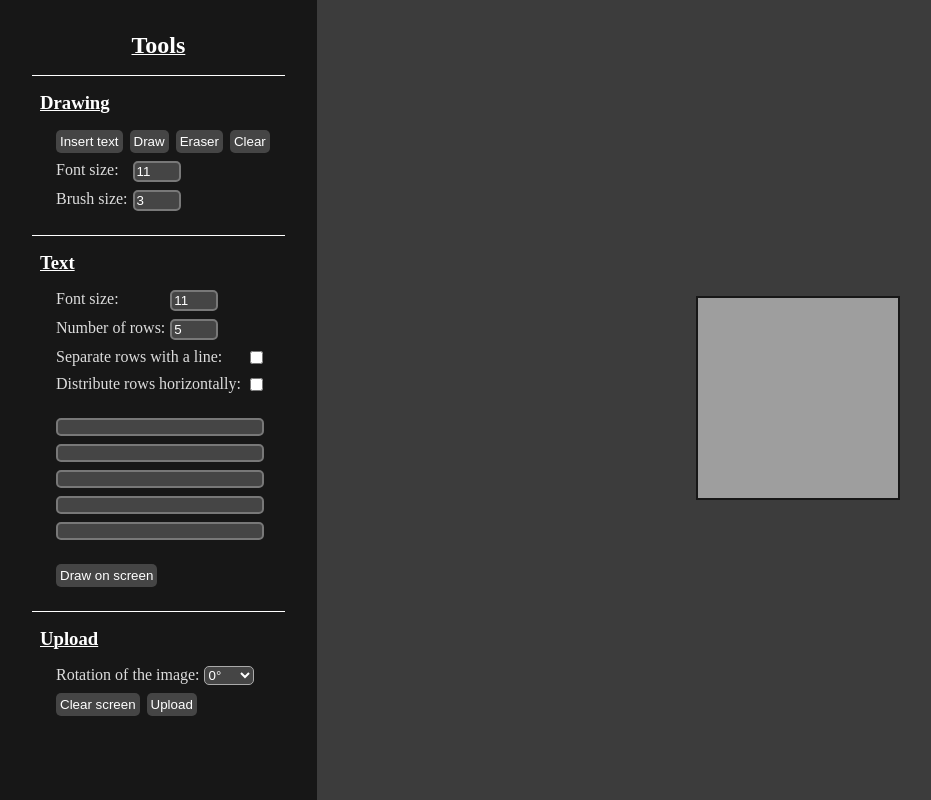
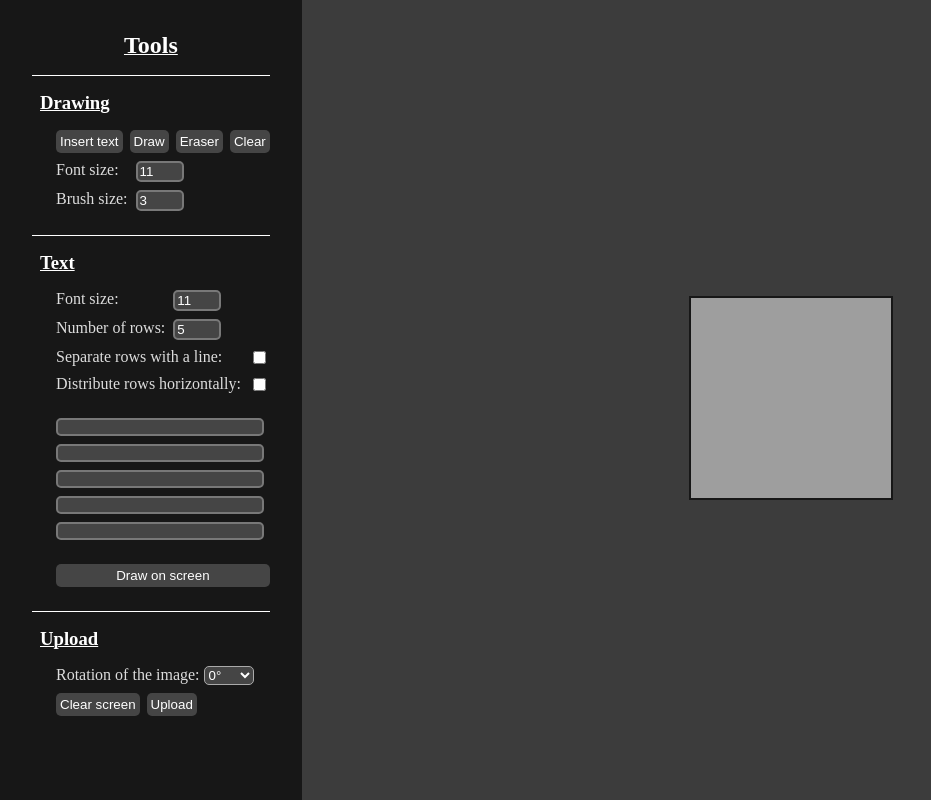
Before and after one commit to Snansidansi/Local-Raspberry-ePaper-screen, a Flask app: page / in a window 1280 px wide. Shown: the whole page, without its empty margins (0-931 px from the left). Run offline with Flask 3, Linux system fonts and the light colour scheme; a map, chart or similar area stays blank.

Commit message:
Made the website responsive.

```diff
--- a/src/static/css/style.css
+++ b/src/static/css/style.css
@@ -10,19 +10,33 @@
     color: #dddddd;
 }
 
-.flex-container {
+.main-container {
     display: flex;
-    flex-direction: row;
+    flex-direction: column;
 }
 
 #sidePanel {
     background-color: #171717;
     box-sizing: border-box;
-    width: 400px;
-    height: 100vh;
     padding: 2rem;
-    overflow-y: auto;
+    width: 100vw;
+    height: fit-content;
 }
+
+@media (min-width: 33em) {
+    .main-container {
+        display: flex;
+        flex-direction: row;
+    }
+
+    #sidePanel {
+        width: fit-content;
+        min-width: fit-content;
+        height: 100vh;
+        overflow-y: auto;
+    }
+}
+
 
 ::-webkit-scrollbar {
     width: 15px;
@@ -45,6 +59,8 @@
     border-color: #ffffff;
     padding: 1rem 0 1rem 0;
     border-style: solid;
+    display: flex;
+    flex-direction: column;
 }
 
 .sidebar-block > * {
@@ -103,8 +119,9 @@
 
 .grid-container {
     display: inline-grid;
+    justify-content: start;
     grid-template-columns: auto auto;
-    column-gap: 5px;
+    column-gap: 0.5em;
     row-gap: 0.5rem;
 }
 
@@ -126,12 +143,21 @@
     background-color: white;
 }
 
-.main-container {
+.canvas-container {
+    flex-grow: 1;
     display: flex;
     justify-content: center;
     align-items: center;
     width: 100%;
-    height: 100vh;
+    height: fit-content;
+    margin: 2em 0;
+}
+
+@media (min-width: 33em) {
+    .canvas-container {
+        height: 100vh;
+        margin: 0;
+    }
 }
 
 #canvasDiv {
--- a/src/templates/index.html
+++ b/src/templates/index.html
@@ -2,12 +2,13 @@
 <html lang="en">
 <head>
   <meta charset="UTF-8">
+  <meta name="viewport" content="width=device-width, initial-scale=1.0">
   <title>Screen setter</title>
   <script src="{{ url_for('static', filename='js/index.js') }}" defer></script>
   <link rel="stylesheet" href="{{ url_for('static', filename='css/style.css') }}">
 </head>
 <body>
-  <div class="flex-container">
+  <div class="main-container">
     <div id="sidePanel">
       <h2 class="sidebar-top-block sidebar-header">Tools</h2>
 
@@ -75,7 +76,7 @@
       </div>
     </div>
 
-    <div class="main-container">
+    <div class="canvas-container">
       <div id="canvasDiv">
         <canvas id="screenCanvas" width="200" height="200"></canvas>
       </div>
```
